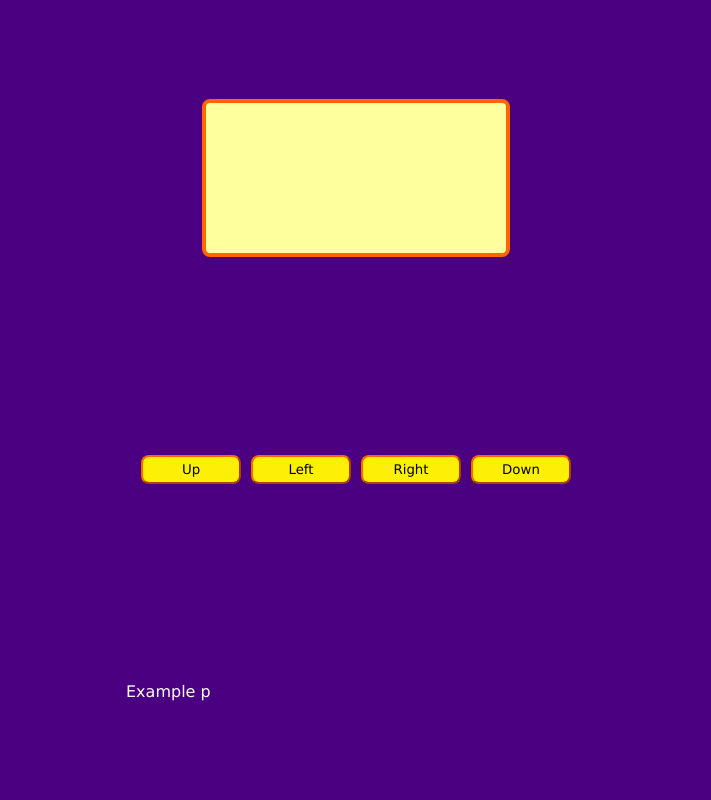
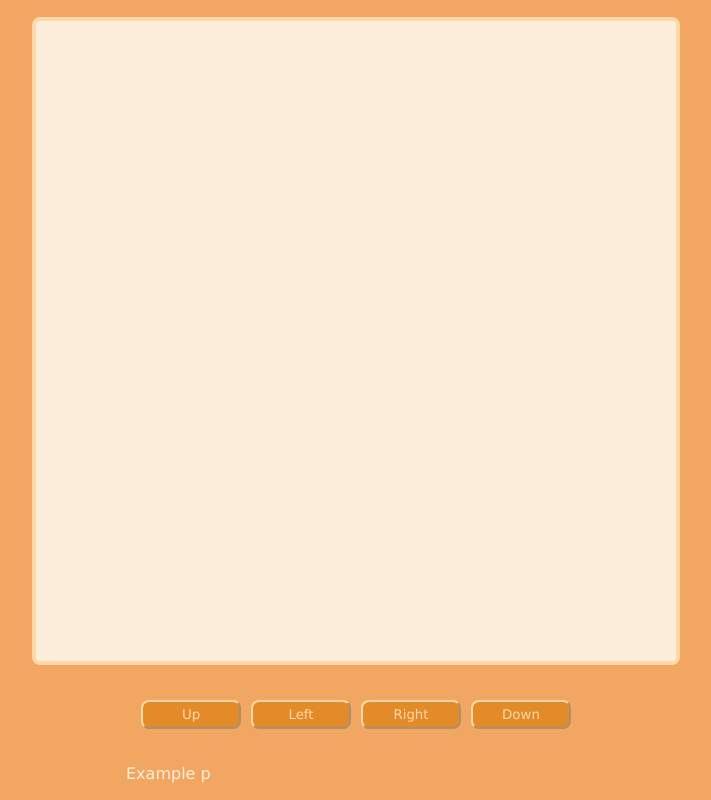
Before and after one commit to miralmag/javascript-canvas-game, a plain HTML site: page index.html in a window 1280 px wide. Shown: the whole page, without its empty margins (284-995 px from the left). Drawn offline with Linux system fonts and the light colour scheme.

Commit message:
change colors

```diff
--- a/game.js
+++ b/game.js
@@ -1 +1,23 @@
-console.log(maps);
+const canvas = document.querySelector("#game");
+const context = canvas.getContext("2d");
+
+window.addEventListener("load", startGame);
+
+function startGame() {
+    let canvasSize;
+    if (window.innerHeight > window.innerWidth) {
+        canvasSize = window.innerWidth * 0.8
+    } else {
+        canvasSize = window.innerHeight * 0.8
+    }
+
+    canvas.setAttribute('width', canvasSize);
+    canvas.setAttribute('height', canvasSize);
+    // context.fillRect(0,0,100,100);
+    // context.clearRect(0,0,100,50);
+
+    // context.font = "25px Verdana";
+    // context.fillStyle = "purple";
+    // context.textAlign = "center";
+    // context.fillText('Hola', 25, 25);
+}
--- a/styles.css
+++ b/styles.css
@@ -1,6 +1,6 @@
 body {
-    background-color: indigo;
-    color: #fff;
+    background-color: #F1A661  ;
+    color: #FDEEDC;
     font-family: Verdana, Geneva, Tahoma, sans-serif;
     margin: 0;
     padding: 0;
@@ -16,9 +16,9 @@ body {
 }
 
 canvas {
-    border: 4px solid #ff6600;
+    border: 4px solid #FFD8A9 ;
     border-radius: 8px;
-    background-color: #feff9d;
+    background-color: #FDEEDC;
 }
 
 .buttons {
@@ -30,13 +30,14 @@ canvas {
 }
 
 button {
-    background-color: #fdef05;
+    background-color: #E38B29;
     border-radius: 8px;
-    border-color: #ff6600;
+    border-color: #FFD8A9;
     font-family: inherit;
     margin: 0;
     padding: 5px 20px;
     width: 100px;
+    color: #FFD8A9;
 }
 
 button:not(:last-child) {
```
